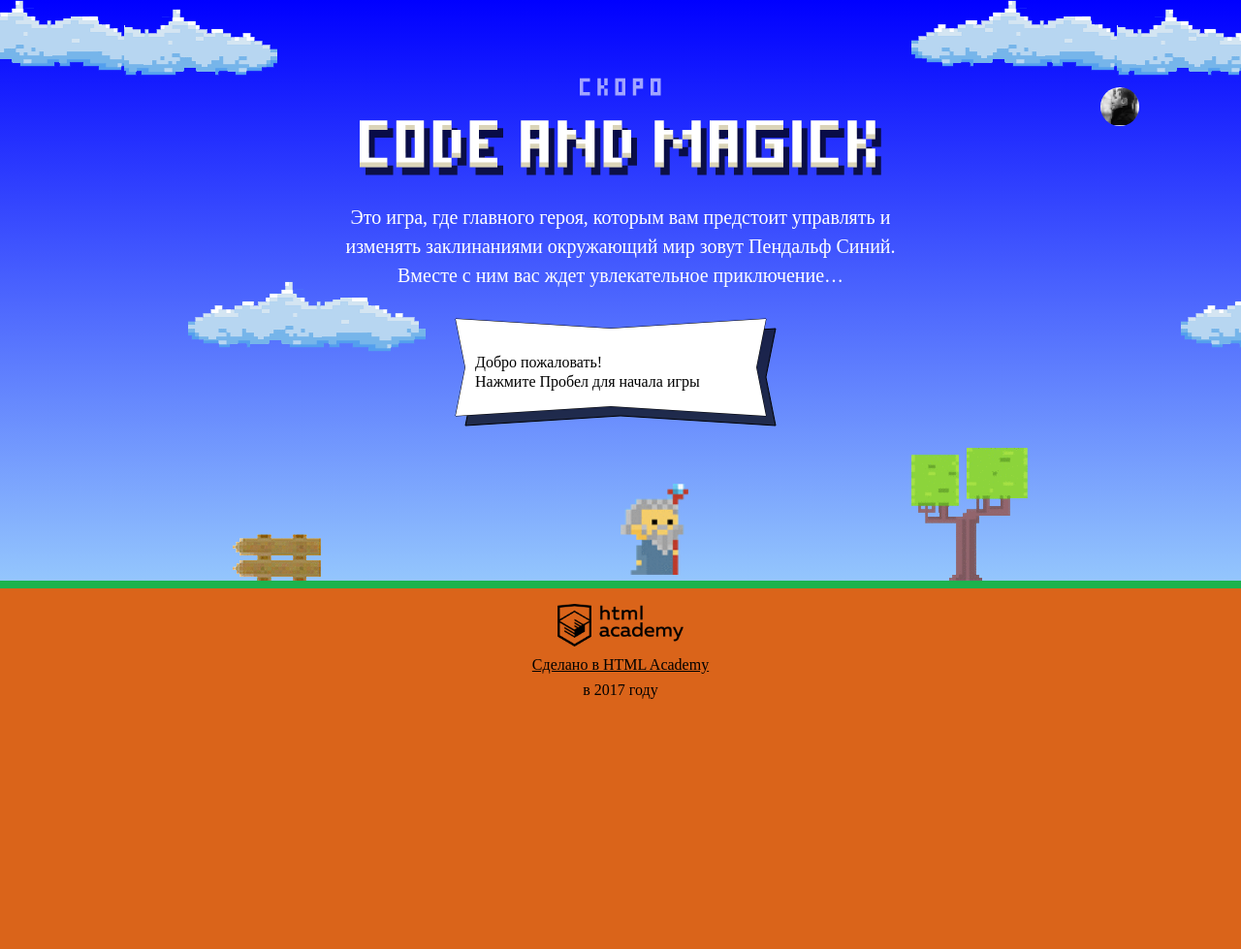
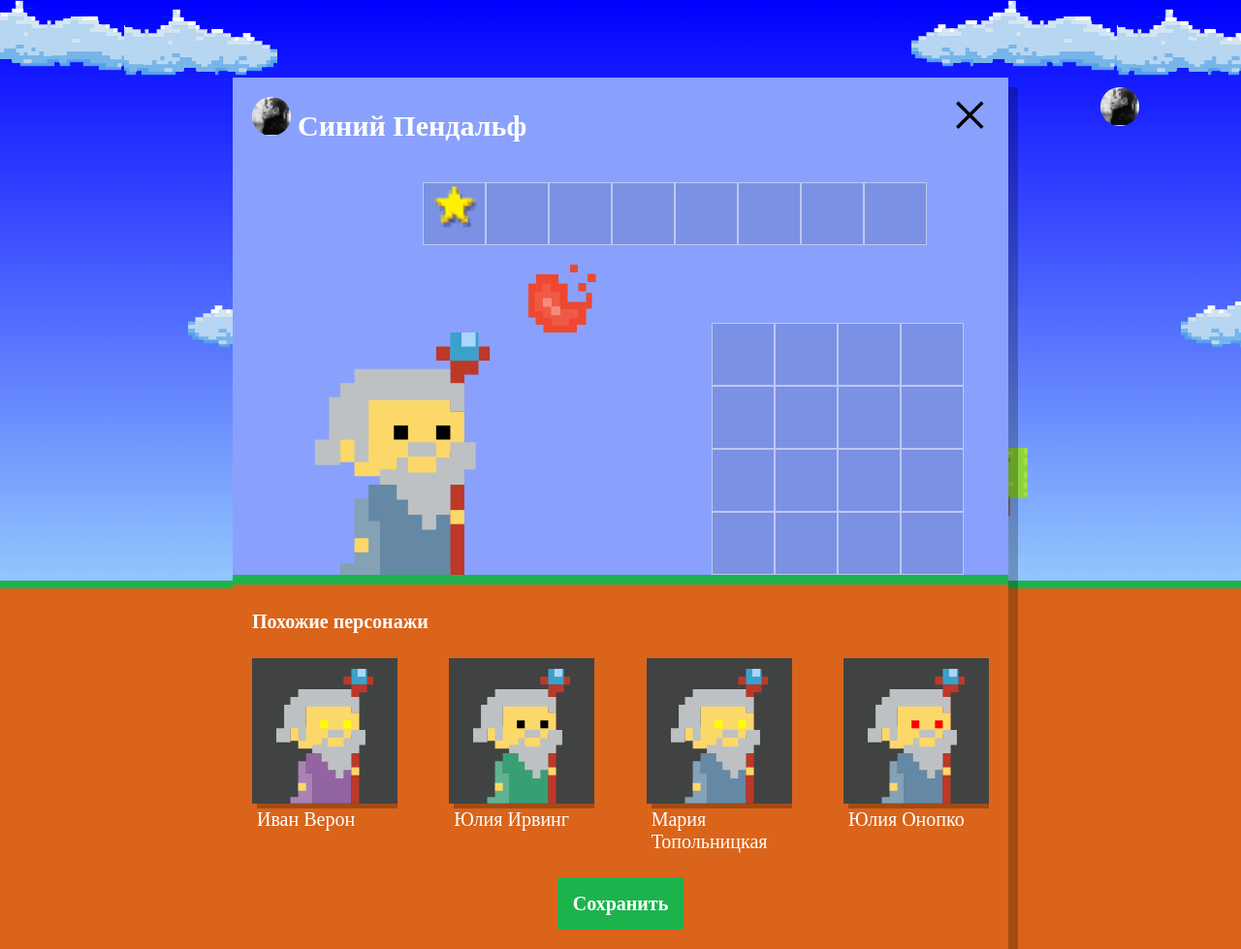
Before and after one commit to lifedok/592601-code-and-magick, a website: page index.html in a window 1280 px wide. Shown: the whole page at 97% size. Before the commit the page ends 800 px from the top, so only its background shows below. Drawn offline with Linux system fonts and the light colour scheme; a web font is replaced by a local one.

Commit message:
Add list wizard

```diff
--- a/index.html
+++ b/index.html
@@ -199,6 +199,7 @@
   }
 </script>
 
+<script src="js/setup.js"></script>
 <script src="js/game.js"></script>
 <script src="js/stat.js"></script>
 
--- /dev/null
+++ b/js/setup.js
@@ -0,0 +1,97 @@
+'use strict';
+
+var Wizard = {
+  FIRST_NAME: [
+    'Иван',
+    'Хуан Себастьян',
+    'Мария',
+    'Кристоф',
+    'Виктор',
+    'Юлия',
+    'Люпита',
+    'Вашингтон'
+  ],
+  LAST_NAME: [
+    'да Марья',
+    'Верон',
+    'Мирабелла',
+    'Вальц',
+    'Онопко',
+    'Топольницкая',
+    'Нионго',
+    'Ирвинг'
+  ],
+  COAT_COLOR: [
+    'rgb(101, 137, 164)',
+    'rgb(241, 43, 107)',
+    'rgb(146, 100, 161)',
+    'rgb(56, 159, 117)',
+    'rgb(215, 210, 55)',
+    'rgb(0, 0, 0)'
+  ],
+  EYES_COLOR: [
+    'black',
+    'red',
+    'blue',
+    'yellow',
+    'green'
+  ]
+};
+
+
+var WIZARDS_DIALOG = document.querySelector('.setup');
+var SETUP_WIZARD_TEMPLATE = document.querySelector('#similar-wizard-template').content;
+var SETUP_SIMILAR_LIST = document.querySelector('.setup-similar-list');
+var SETUP_SIMILAR = document.querySelector('.setup-similar');
+
+
+// отображение блока .setup и .setup-similar
+WIZARDS_DIALOG.classList.remove('hidden');
+SETUP_SIMILAR.classList.remove('hidden');
+
+
+// генератор случайного значения из массива
+var getRandomElement = function (array) {
+  for (var i = 0; i < array.length; i++) {
+    var randomIndex = Math.floor(Math.random() * array.length);
+    var randomElement = array[randomIndex];
+  }
+  return randomElement;
+};
+
+
+// массив 4х сгенерированных JS объектов (волшебников)
+var randomWizards = function () {
+  var arr = [];
+  for (var i = 0; i < 4; i++) {
+    arr.push({
+      firstName: getRandomElement(Wizard.FIRST_NAME),
+      lastName: getRandomElement(Wizard.LAST_NAME),
+      coatColor: getRandomElement(Wizard.COAT_COLOR),
+      eyesColor: getRandomElement(Wizard.EYES_COLOR)
+    });
+  }
+  return arr;
+};
+
+
+// на основании шаблона #similar-wizard-template создаём DOM-елемент волшебника
+var renderWizard = function (wizard) {
+  var wizardItem = SETUP_WIZARD_TEMPLATE.querySelector('.setup-similar-item').cloneNode(true);
+  wizardItem.querySelector('.setup-similar-label').textContent = wizard.firstName + '\n ' + wizard.lastName;
+  wizardItem.querySelector('.wizard-coat').style.fill = wizard.coatColor;
+  wizardItem.querySelector('.wizard-eyes').style.fill = wizard.eyesColor;
+  return wizardItem;
+};
+
+// отрисовка сгенерированного DOM-элемента в блок .setup-similar-list
+var renderWizards = function () {
+  var wizards = randomWizards();
+  var fragment = document.createDocumentFragment();
+  for (var i = 0; i < wizards.length; i++) {
+    fragment.appendChild(renderWizard(wizards[i]));
+  }
+  SETUP_SIMILAR_LIST.appendChild(fragment);
+};
+
+renderWizards();
```
